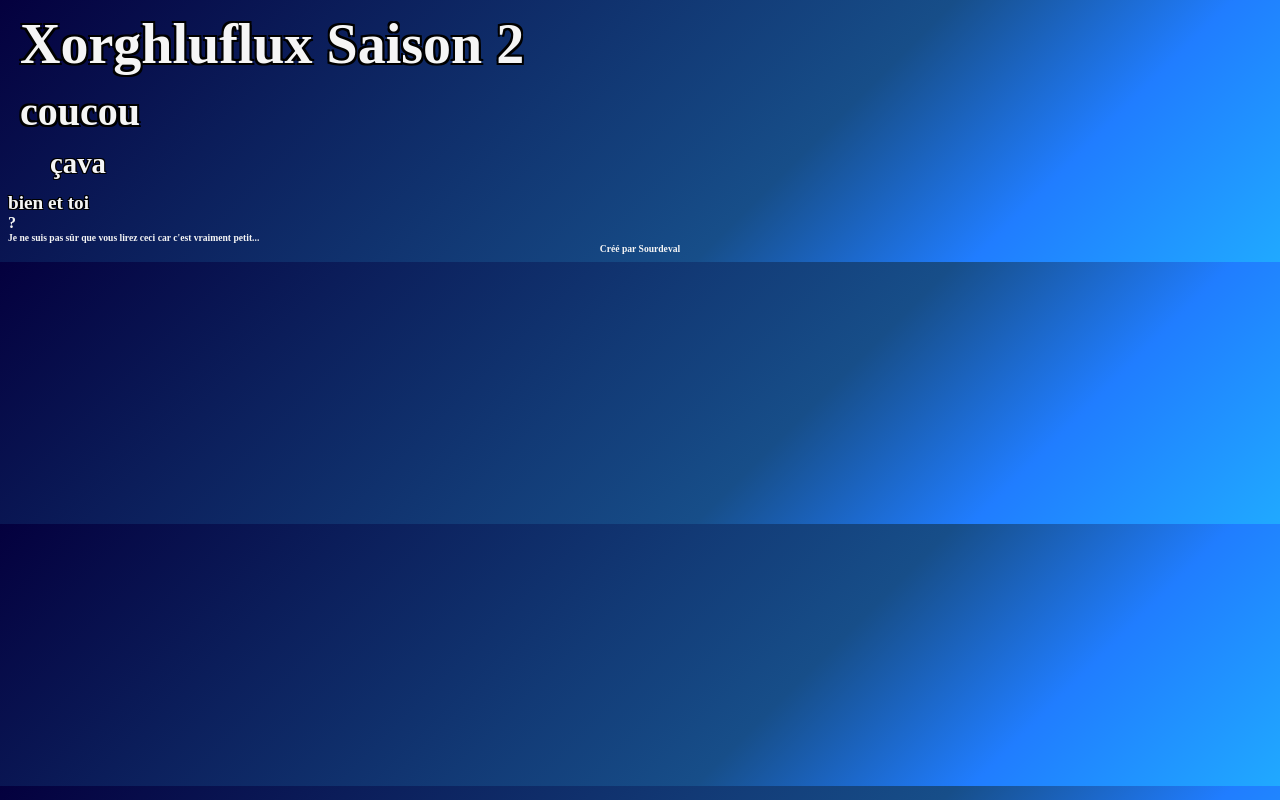
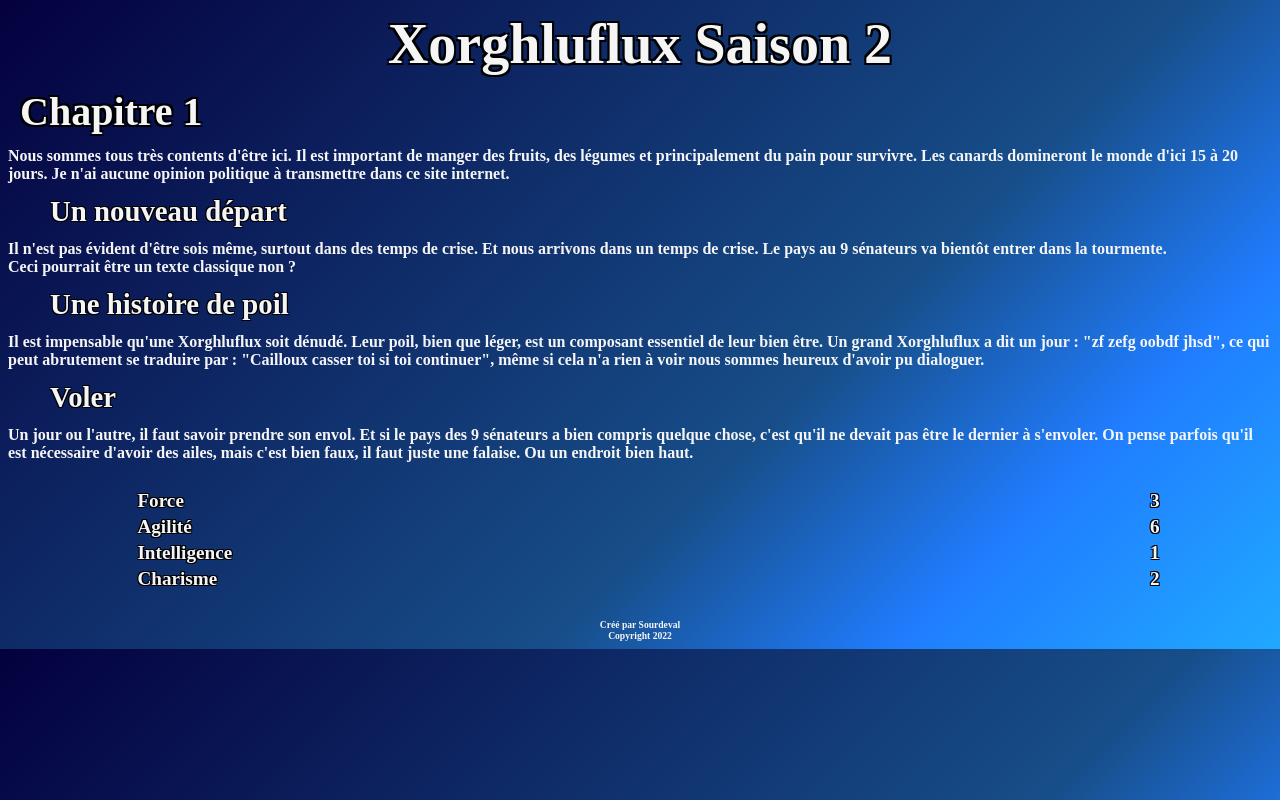
Before and after one commit to Sourdeval/ubion, an Angular app: page / in a window 1280 px wide. Built offline with nearby package versions, Linux system fonts and the light colour scheme.

Commit message:
Page d'exemple

```diff
--- a/src/app/app.component.html
+++ b/src/app/app.component.html
@@ -2,4 +2,5 @@
 
 <footer>
   <h6 align="center">Créé par Sourdeval</h6>
+  <h6 align="center" class="bottom-page">Copyright 2022</h6>
 </footer>
--- a/src/app/home/home.component.html
+++ b/src/app/home/home.component.html
@@ -1,6 +1,28 @@
-<h1>Xorghluflux Saison 2</h1>
-<h2>coucou</h2>
-<h3>çava</h3>
-<h4>bien et toi</h4>
-<h5>?</h5>
-<h6>Je ne suis pas sûr que vous lirez ceci car c'est vraiment petit...</h6>
+<h1 align="center">Xorghluflux Saison 2</h1>
+<h2>Chapitre 1</h2>
+<h5>Nous sommes tous très contents d'être ici. Il est important de manger des fruits, des légumes et principalement du pain pour survivre. Les canards domineront le monde d'ici 15 à 20 jours. Je n'ai aucune opinion politique à transmettre dans ce site internet.</h5>
+<h3>Un nouveau départ</h3>
+<h5>Il n'est pas évident d'être sois même, surtout dans des temps de crise. Et nous arrivons dans un temps de crise. Le pays au 9 sénateurs va bientôt entrer dans la tourmente.</h5>
+<h5>Ceci pourrait être un texte classique non ?</h5>
+<h3>Une histoire de poil</h3>
+<h5>Il est impensable qu'une Xorghluflux soit dénudé. Leur poil, bien que léger, est un composant essentiel de leur bien être. Un grand Xorghluflux a dit un jour : "zf zefg oobdf jhsd", ce qui peut abrutement se traduire par : "Cailloux casser toi si toi continuer", même si cela n'a rien à voir nous sommes heureux d'avoir pu dialoguer.</h5>
+<h3>Voler</h3>
+<h5>Un jour ou l'autre, il faut savoir prendre son envol. Et si le pays des 9 sénateurs a bien compris quelque chose, c'est qu'il ne devait pas être le dernier à s'envoler. On pense parfois qu'il est nécessaire d'avoir des ailes, mais c'est bien faux, il faut juste une falaise. Ou un endroit bien haut.</h5>
+<table>
+    <tr>
+        <td><h4>Force</h4></td>
+        <td><h4>3</h4></td>
+    </tr>
+    <tr>
+        <td><h4>Agilité</h4></td>
+        <td><h4>6</h4></td>
+    </tr>
+    <tr>
+        <td><h4>Intelligence</h4></td>
+        <td><h4>1</h4></td>
+    </tr>
+    <tr>
+        <td><h4>Charisme</h4></td>
+        <td><h4>2</h4></td>
+    </tr>
+</table>
```
